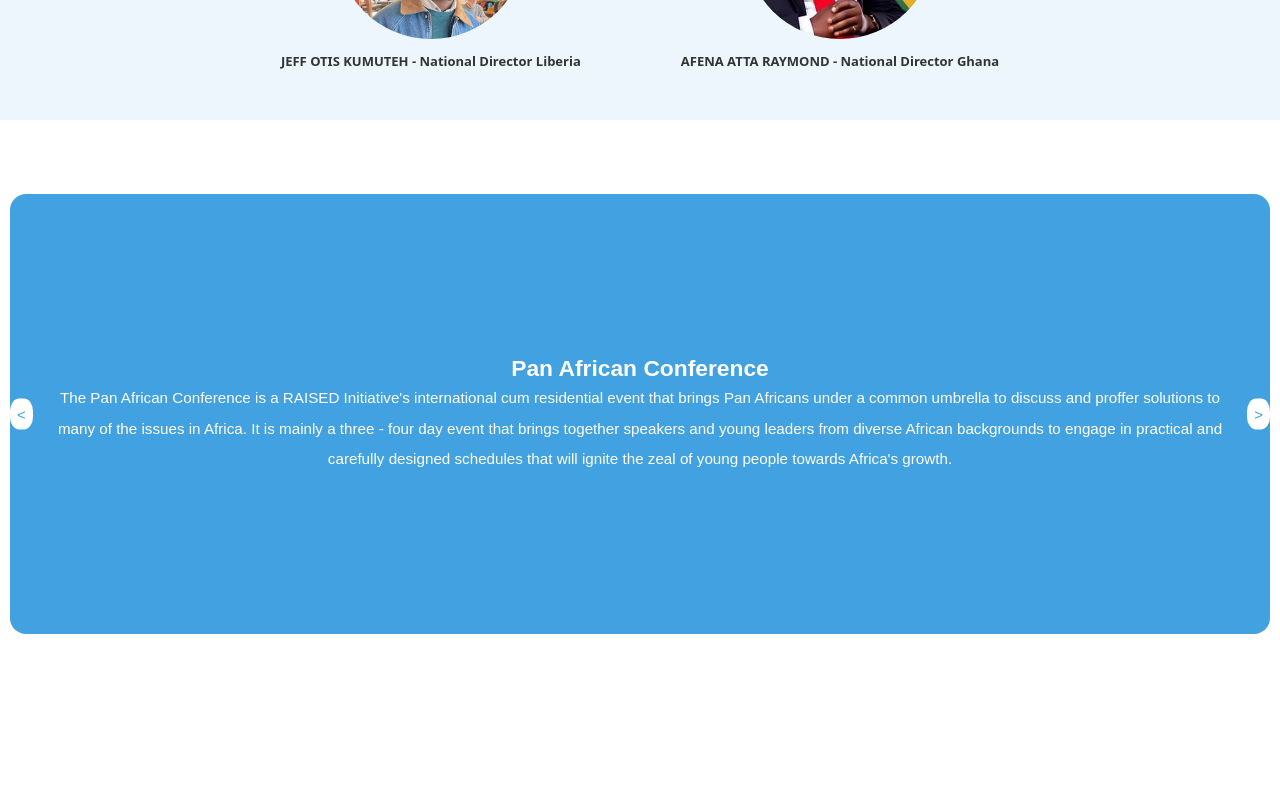
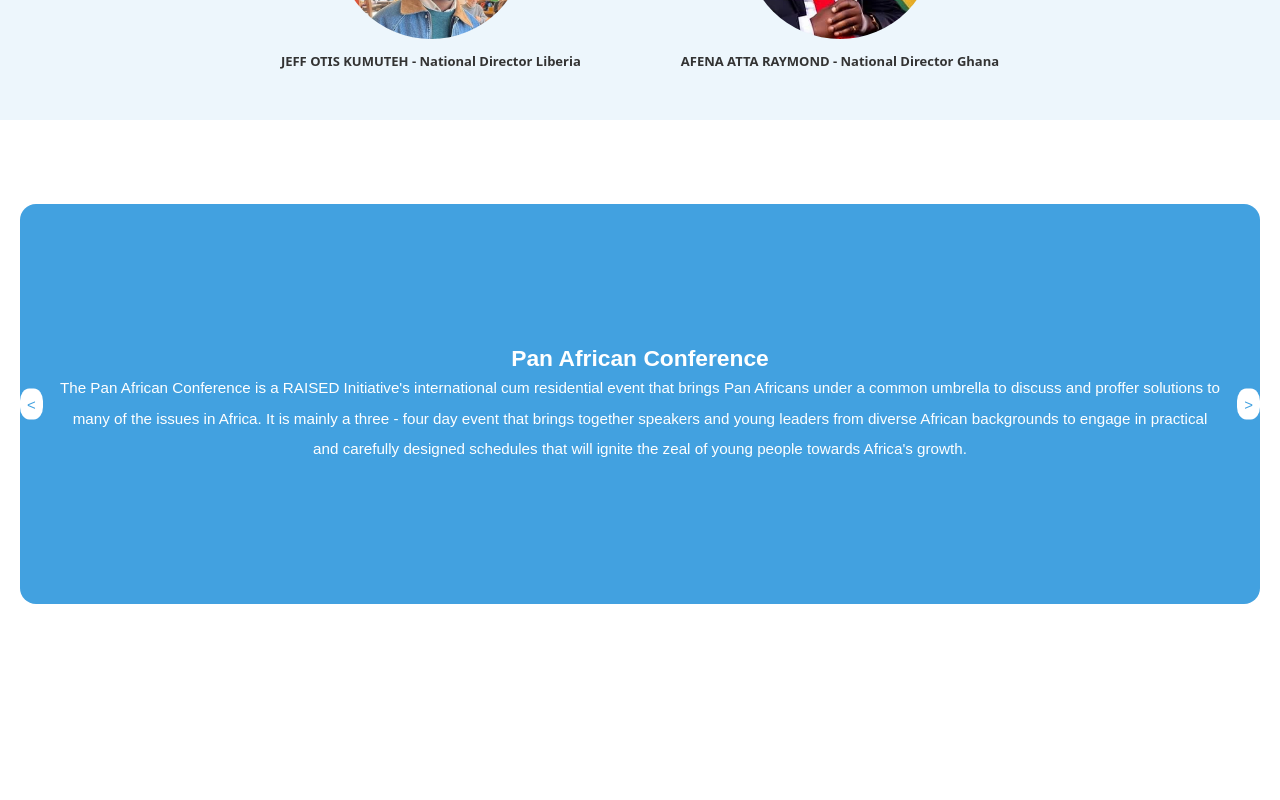
Before and after one commit to Iydeejames/Raised-Initiative-website, a React (Create React App) app: page / in a window 1280 px wide. Shown: the part 1980-2780 px from the top of the page. Built offline with nearby package versions, Linux system fonts and the light colour scheme.

Commit message:
Responsiveness

```diff
--- a/src/App.css
+++ b/src/App.css
@@ -253,7 +253,7 @@ li {
 /* EventsSection */
 .event-card {
   width: auto;
-  height: 440px;
+  height: 400px;
   background-color: rgb(66, 161, 224);
   border-radius: 16px;
   display: flex;
@@ -271,7 +271,7 @@ li {
   align-items: center;
   height: 80vh;
   overflow: hidden;
-  padding: 10px;
+  padding: 20px;
 }
 
 .events-content {
@@ -606,7 +606,7 @@ body.modal-open {
 
       @media only screen and (max-width: 572px) {
         html{
-         font-size:  70%;
+         font-size:  75%;
         }
 
         .program-card{
@@ -665,7 +665,7 @@ body.modal-open {
     margin-left: 7rem;
    }
 }
-/*
+
 @media only screen and (max-width: 450px) {
 
 }
@@ -687,10 +687,7 @@ body.modal-open {
     display: flex;
   }
 
-  .logo-image{
-    height: 3.28rem;
-    margin-left: -1.3rem;
-  }
+
 
   .menu-icon {
     display: flex;
@@ -714,54 +711,21 @@ body.modal-open {
     margin-left: 55%;
   }
 
-  .banner-section{
-    margin-top: 2rem;
-    height: 70vh;
-  }
-
-  .leaders-section{
-    height: 110vh;
-  }
-
-  .events-section{
-    height: 60vh;
-  }
-  .event-card {
-    top: -10rem;
-    font-size: 0.8rem;
-    width: 380px;
-    height: 320px;
-    margin-left: 15px;
-  }
-
-  .event-card h2,
-.event-card p {
-margin: 0;
-line-height: 1.5rem;
-}
 
 .program-card{
 left: 1%;
 margin-bottom: -2rem;
 width: 35rem;
 margin: 2rem -1rem;
-height: 17rem;
-}
-
-.program-section{
-height: 300vh;
+height: 24rem;
 }
 
 .footer-section{
 height: 65vh;
 }
-.contact-bar{
-width: 20rem;
-margin-left: -3%;
-font-size: 0.8rem;
- }
+
 }
-
+/*
 @media only screen and (max-width: 375px) {
   .hero-content h1{
     font-size: 2.6rem;
```
